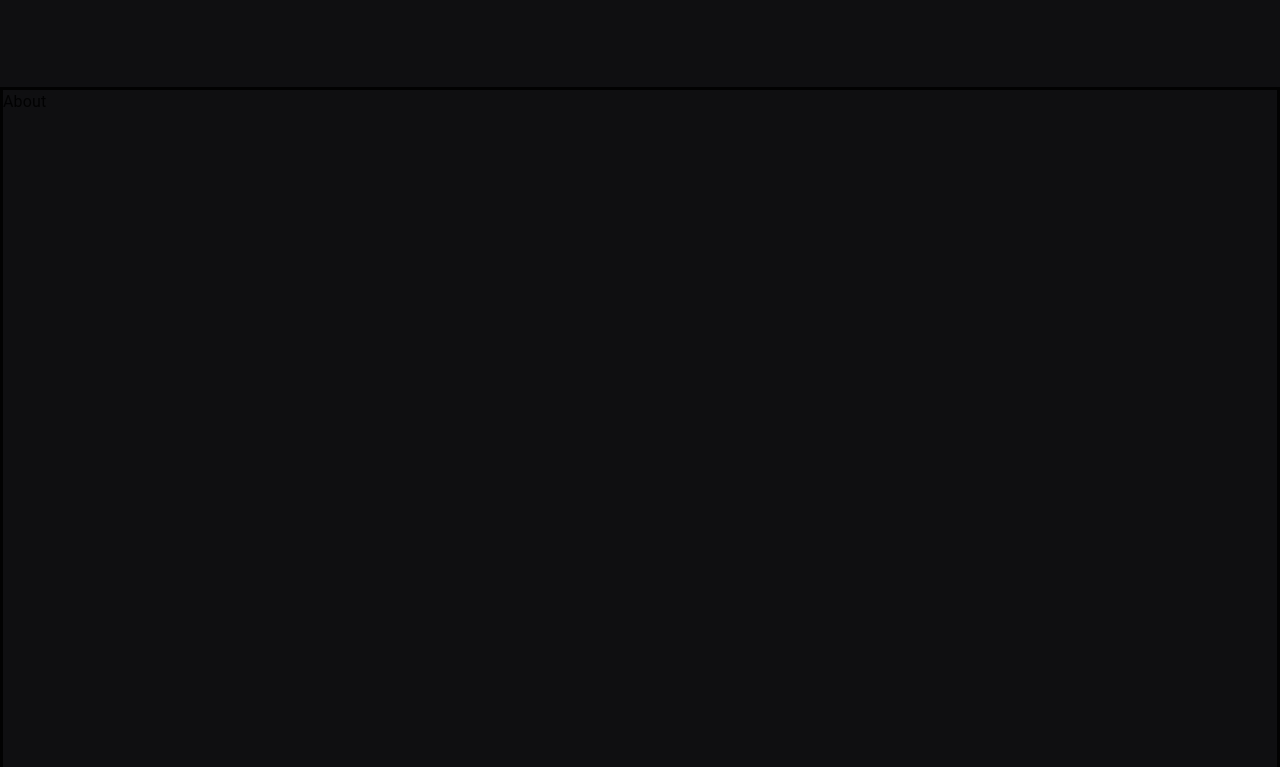
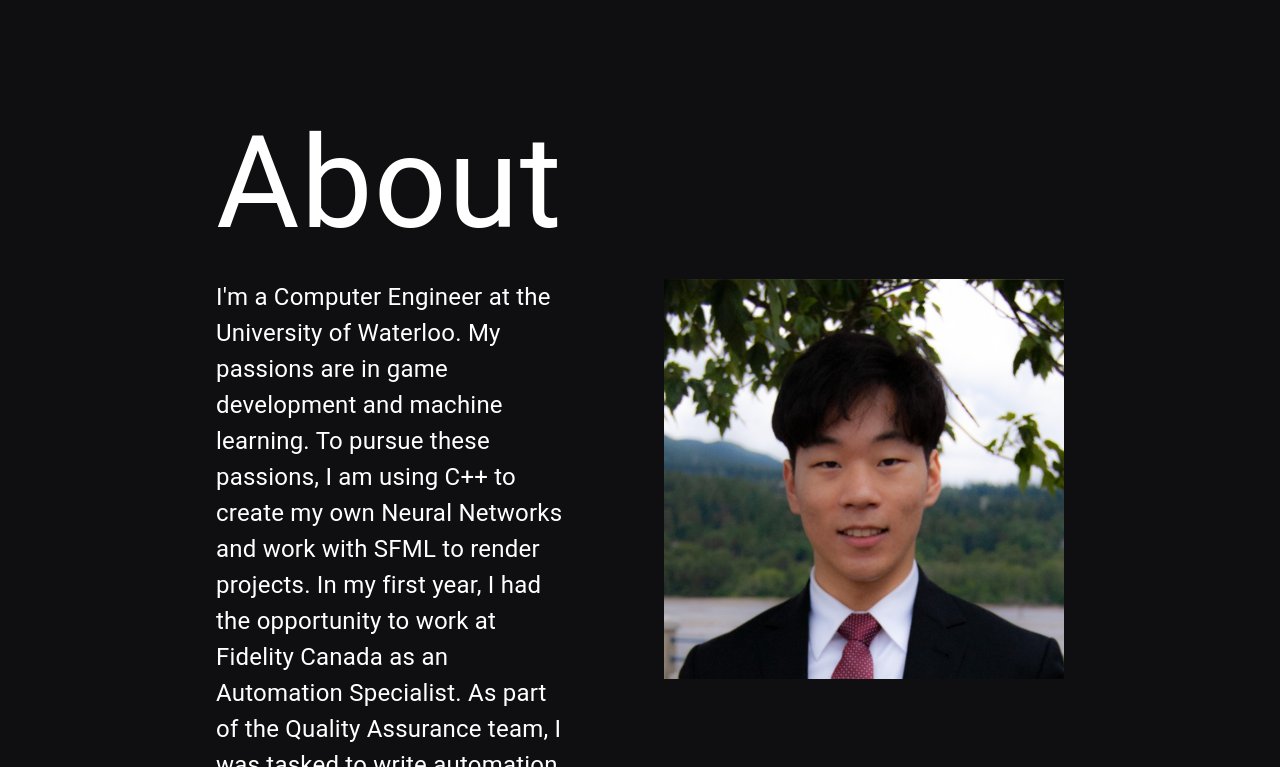
Before and after one commit to Eugenebaek/eugene, a React (Create React App) app: page / in a window 1280 px wide. Shown: the part 713-1480 px from the top of the page. Built offline with nearby package versions, Linux system fonts and the light colour scheme.

Commit message:
creating about page

```diff
--- a/src/components/about/about.js
+++ b/src/components/about/about.js
@@ -1,12 +1,26 @@
 import React from 'react';
 import useStyles from './styles';
 import {Typography} from "@material-ui/core";
+import profile from '../../assets/images/profile.png';
 
 function About() {
     const classes = useStyles();
     return (
         <div className={classes.root}>
-            <Typography className={classes.mainTitle}>About</Typography>
+            <Typography className={classes.pageTitle}>About</Typography>
+            <Typography variant={'body1'} className={classes.aboutBody}>I'm a Computer Engineer at the University of
+                Waterloo.
+
+                My passions are in game development and machine learning. To pursue these passions, I am using C++ to
+                create my own Neural Networks and work with SFML to render projects.
+
+                In my first year, I had the opportunity to work at Fidelity Canada as an Automation Specialist. As part
+                of the Quality Assurance team, I was tasked to write automation scripts in Groovy andJava to verify the
+                functionality of various webpage components and database interactions.
+
+                Some of my hobbies include Hockey, League of Legends, and Photography. I am currently a Silver 4
+                Katarina main.</Typography>
+            <img className={classes.imgProfile} src={profile}/>
         </div>
     );
 }
--- a/src/components/about/styles.js
+++ b/src/components/about/styles.js
@@ -2,15 +2,31 @@ import {makeStyles} from "@material-ui/core/styles";
 
 export default makeStyles({
     root: {
-        display: 'block',
-        borderStyle: 'solid',
-        height: '56.25vw',
+        display: 'grid',
+        gridTemplateColumns: '1fr 3fr 2fr 1fr',
+        gridTemplateRows: '2fr 5fr 1fr',
+        height: '100vh',
+        columnGap: '100px',
+    },
+
+    pageTitle: {
+        color: '#FFF',
+        fontSize: '8rem',
+        gridColumnStart: '2',
+        gridRowStart: '1',
+    },
+
+    aboutBody: {
+        color: '#FFF',
+        fontSize: '1.5rem',
+        gridColumnStart: '2',
+        gridRowStart: '2',
+    },
+
+    imgProfile: {
+        gridColumnStart: '3',
+        gridRowStart: '2',
+        height: '400px',
 
     },
-
-    mainTitle: {
-        display: 'flex',
-        alignContent: 'center',
-    },
-
 });
--- a/src/components/intro/styles.js
+++ b/src/components/intro/styles.js
@@ -10,18 +10,12 @@ export default makeStyles({
     },
 
     mainTitle: {
-        gridColumnStart: '2',
-        gridRowStart: '2',
-        // borderStyle: 'solid',
         color: '#FFF',
         margin: '25px auto 25px auto',
         fontSize: '8rem',
     },
 
     subTitle: {
-        gridColumnStart: '2',
-        gridRowStart: '3',
-        // borderStyle: 'solid',
         color: '#fff',
         textAlign: 'center',
         fontSize: '2.85rem',
```
Also changed, not shown: src/assets/images/profile.png (added).
